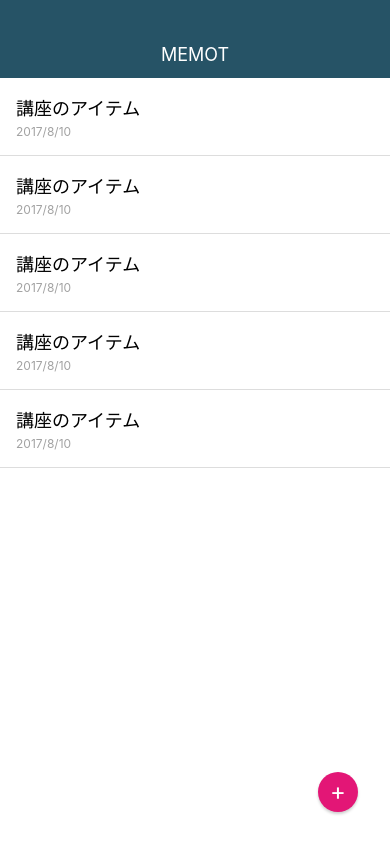
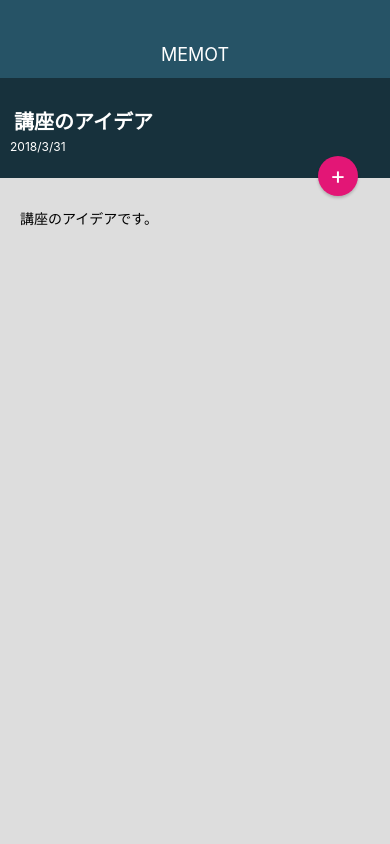
Before and after one commit to AkiraEndoGroup/MemoApp, a React Native app: screen / in a window 390 px wide. Built offline with nearby package versions, Linux system fonts and the light colour scheme.

Commit message:
Created MemoDetailScreen

```diff
--- a/App.js
+++ b/App.js
@@ -2,14 +2,15 @@
 import { StyleSheet, View } from 'react-native';
 
 import Appbar from './src/components/Appbar';
-import MemoListScreen from './src/screens/MemoListScreen';
+//import MemoListScreen from './src/screens/MemoListScreen';
+import MemoDetailScreen from './src/screens/MemoDetailScreen';
 
 export default class App extends React.Component {
   render() {
     return (
       <View style={styles.container}>
         <Appbar />
-        <MemoListScreen />
+        <MemoDetailScreen />
       </View>
     );
   }
--- a/src/elements/CircleButton.js
+++ b/src/elements/CircleButton.js
@@ -3,8 +3,9 @@
 
 class CircleButton extends React.Component {
   render() {
+    const { style } = this.props;
     return (
-      <View style={styles.circleButton}>
+      <View style={[styles.circleButton, style]}>
         <Text style={styles.circleButtonTitle}>
           {this.props.children}
         </Text>
--- /dev/null
+++ b/src/screens/MemoDetailScreen.js
@@ -0,0 +1,65 @@
+import React from 'react';
+import { StyleSheet, View, Text } from 'react-native';
+
+import CircleButton from '../elements/CircleButton';
+
+class MemoDetailScreen extends React.Component {
+  render() {
+    return (
+      <View style={styles.container}>
+        <View>
+          <View style={styles.memoHeader}>
+            <View>
+              <Text style={styles.memoHeaderTitle}>講座のアイデア</Text>
+              <Text style={styles.memoHeaderDate}>2018/3/31</Text>
+            </View>
+          </View>
+        </View>
+
+        <View style={styles.memoContent}>
+          <Text>
+            講座のアイデアです。
+          </Text>
+        </View>
+
+        <CircleButton style={styles.editButton}>+</CircleButton>
+      </View>
+    );
+  }
+}
+
+const styles = StyleSheet.create({
+  container: {
+    flex: 1,
+    width: '100%',
+  },
+  memoHeader: {
+    height: 100,
+    backgroundColor: '#17313C',
+    justifyContent: 'center',
+    padding: 10,
+  },
+  memoHeaderTitle: {
+    fontSize: 20,
+    fontWeight: 'bold',
+    color: '#fff',
+    margin: 4,
+  },
+  memoHeaderDate: {
+    fontSize: 12,
+    color: '#fff',
+  },
+  memoContent: {
+    paddingTop: 30,
+    paddingLeft: 20,
+    paddingRight: 20,
+    paddingBottom: 20,
+    backgroundColor: '#ddd',
+    flex: 1,
+  },
+  editButton: {
+    top: 78,
+  },
+});
+
+export default MemoDetailScreen;
```
